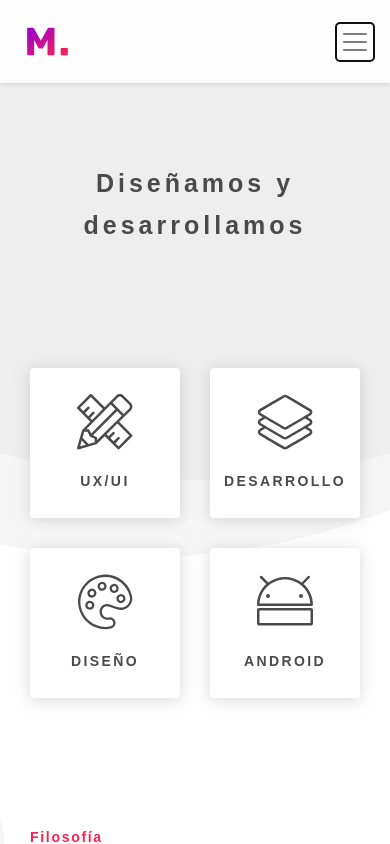
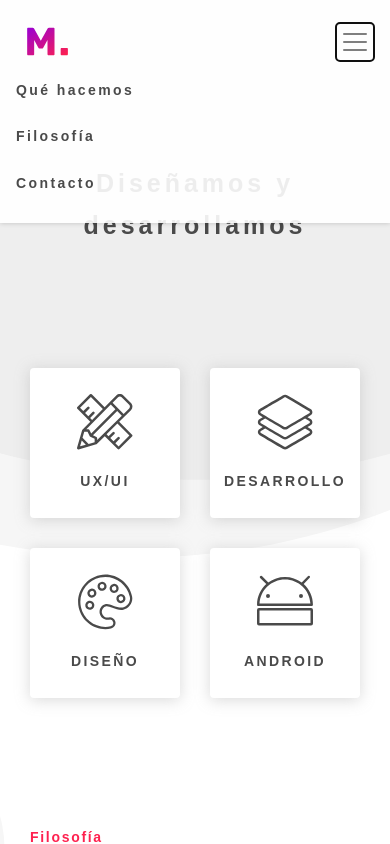
Before and after one commit to emmgfx/wearemarmota-react, a React (Create React App) app: page / in a window 390 px wide. Both pictures are taken after a click on the button "Toggle navigation". Shown: the top 844 px of the page. Built offline with nearby package versions, Linux system fonts and the light colour scheme.

Commit message:
Bootstrap menu, toggle collapsed

```diff
--- a/src/components/Header.js
+++ b/src/components/Header.js
@@ -5,6 +5,28 @@ import imgLogoRedPurple from '../img/logo-red-purple.svg';
 import imgLogoRedPurpleXS from '../img/logo-red-purple-xs.svg';
 
 class Header extends Component {
+
+  constructor(props, context) {
+    super(props, context);
+
+    this.state = {
+      isNavbarCollapsed: true
+    };
+  }
+
+  toggleNavbarCollapsed = () => {
+    this.setState(prevState => ({
+      isNavbarCollapsed: !prevState.isNavbarCollapsed
+    }));
+  }
+
+  navbarCollapseClass = () => {
+      let divClass = "navbar-collapse";
+      if(this.state.isNavbarCollapsed) divClass += " collapse";
+      return divClass;
+  }
+
+
   render() {
     return (
         <React.Fragment>
@@ -17,11 +39,11 @@ class Header extends Component {
                             <img src={imgLogoRedPurpleXS} alt="we are Marmota" className="mobile d-sm-none" />
                         </Link>
 
-                        <button className="navbar-toggler" type="button" data-toggle="collapse" data-target="#navbar-menu" aria-controls="navbarSupportedContent" aria-expanded="false" aria-label="Toggle navigation">
+                        <button onClick={ (evt) => this.toggleNavbarCollapsed()}className="navbar-toggler" type="button" data-toggle="collapse" data-target="#navbar-menu" aria-controls="navbarSupportedContent" aria-expanded="false" aria-label="Toggle navigation">
                             <span className="navbar-toggler-icon"></span>
                         </button>
 
-                        <div className="collapse navbar-collapse" id="navbar-menu">
+                        <div className={this.navbarCollapseClass()} id="navbar-menu">
                             <ul className="navbar-nav ml-auto">
                                 <li className="nav-item">
                                     <Link smooth to="/#top" className="nav-link">Qué hacemos</Link>
```
